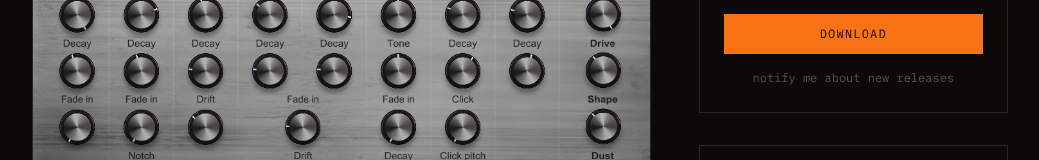
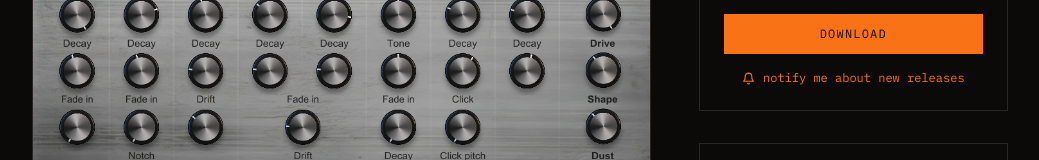
Before and after one commit to olegcontactbox/polytec-lab-vercel, a Next.js app: page /products/polytec-drum-machine in a window 1280 px wide. Shown: the part 527-687 px from the top of the page, without its empty margins (120-1159 px from the left). Built offline with nearby package versions, Linux system fonts and the light colour scheme.

Commit message:
subscribe button fix

```diff
--- a/components/SubscribeButton.tsx
+++ b/components/SubscribeButton.tsx
@@ -55,8 +55,16 @@ export default function SubscribeButton() {
       {/* Trigger — plain text link */}
       <button
         onClick={() => setOpen(true)}
-        className="w-full text-center font-mono text-xs text-stone-600 hover:text-orange-500 transition-colors"
+        className="w-full flex items-center justify-center gap-2 text-center font-mono text-xs text-orange-500 hover:text-orange-400 transition-colors"
       >
+        <svg
+          width="13" height="13" viewBox="0 0 24 24"
+          fill="none" stroke="currentColor" strokeWidth="2" strokeLinecap="round" strokeLinejoin="round"
+          className="transition-transform duration-200 group-hover:-rotate-12"
+        >
+          <path d="M18 8A6 6 0 0 0 6 8c0 7-3 9-3 9h18s-3-2-3-9" />
+          <path d="M13.73 21a2 2 0 0 1-3.46 0" />
+        </svg>
         notify me about new releases
       </button>
 
```
